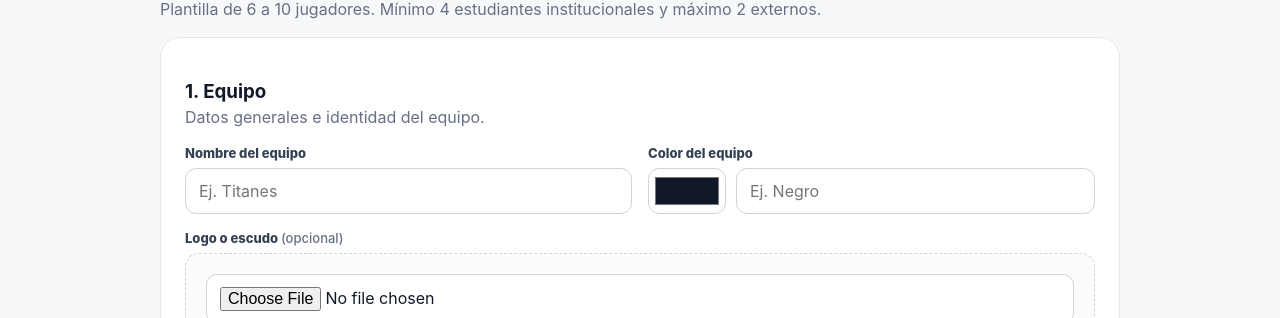
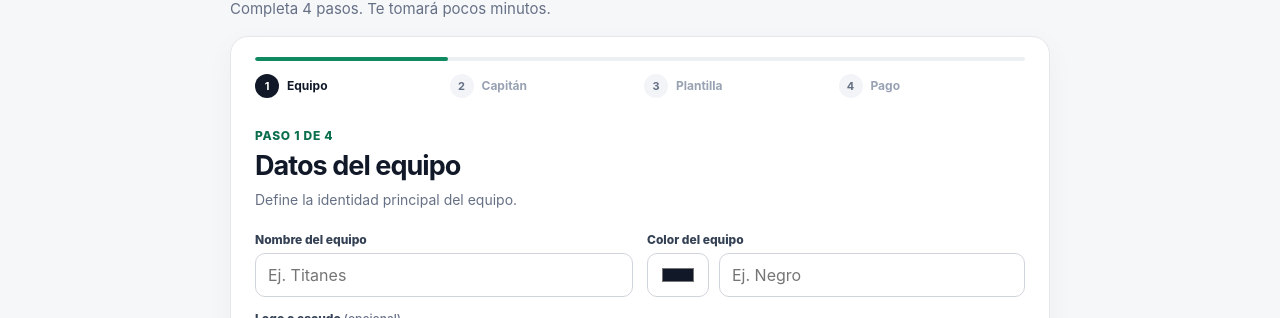
Before and after one commit to jeffer91/Club-futbol-ITSQMET-, a plain HTML site: page inscripcion/index.html in a window 1280 px wide. Shown: the part 191-509 px from the top of the page. Drawn offline with Linux system fonts and the light colour scheme.

Commit message:
Rediseña inscripción como formulario paginado

```diff
--- a/inscripcion/index.html
+++ b/inscripcion/index.html
@@ -1,12 +1,17 @@
-<!doctype html><html lang="es"><head><meta charset="utf-8"><meta name="viewport" content="width=device-width,initial-scale=1"><title>Inscripción de equipos · Club de Fútbol</title><link rel="stylesheet" href="../assets/styles.css"></head><body>
+<!doctype html><html lang="es"><head><meta charset="utf-8"><meta name="viewport" content="width=device-width,initial-scale=1"><title>Inscripción de equipos · Club de Fútbol</title><link rel="stylesheet" href="../assets/styles.css"><link rel="stylesheet" href="wizard.css"></head><body class="registration-page">
 <header class="topbar"><div class="container nav"><a class="brand" href="../"><span class="brand-mark">⚽</span><span>Club de Fútbol<small>NEXUM · Inscripción</small></span></a><nav class="nav-links"><a href="../estudiantes/">Campeonato</a><a class="active" href="./">Inscripción</a></nav></div></header>
-<main class="section"><div class="container" style="max-width:960px"><div class="section-head"><div><span class="eyebrow">Inscripción de equipos</span><h2 style="margin-top:12px">Registra tu equipo</h2><p>Plantilla de 6 a 10 jugadores. Mínimo 4 estudiantes institucionales y máximo 2 externos.</p></div></div>
-<form id="registrationForm" class="form-card">
-<section class="form-section"><h3>1. Equipo</h3><p>Datos generales e identidad del equipo.</p><div class="form-grid"><div class="field"><label>Nombre del equipo</label><input name="teamName" required placeholder="Ej. Titanes"></div><div class="field"><label>Color del equipo</label><div class="color-row"><input type="color" name="colorHex" value="#111827"><input name="colorName" required placeholder="Ej. Negro"></div></div><div class="field full"><label>Logo o escudo <span style="font-weight:500;color:var(--muted)">(opcional)</span></label><div class="filebox"><input id="logo" type="file" accept="image/png,image/jpeg"><div class="meta" id="logoName">Ningún archivo seleccionado</div></div></div></div></section>
-<section class="form-section"><h3>2. Capitán</h3><p>Será el contacto oficial del equipo.</p><div class="form-grid"><div class="field"><label>Nombres y apellidos</label><input name="captain" required></div><div class="field"><label>Cédula</label><input name="captainId" required inputmode="numeric"></div><div class="field"><label>Teléfono</label><input name="phone" required inputmode="tel"></div><div class="field"><label>Correo</label><input name="email" type="email" required></div></div></section>
-<section class="form-section"><div class="section-head" style="margin-bottom:12px"><div><h3>3. Plantilla</h3><p>Registra a todos los jugadores.</p></div><span class="badge info" id="playerCounter">0/10</span></div><div id="players"></div><button id="addPlayer" class="btn secondary small" type="button">+ Agregar jugador</button><div class="notice" style="margin-top:14px">En cancha se juega 6 vs. 6. Deben mantenerse al menos 4 estudiantes de la institución; pueden participar hasta 2 externos.</div></section>
-<section class="form-section"><h3>4. Comprobante de pago</h3><p>Adjunta una captura o archivo legible.</p><div class="filebox"><input id="payment" type="file" required accept="image/png,image/jpeg,application/pdf"><div class="meta" id="paymentName">JPG, PNG o PDF</div></div></section>
-<section class="form-section"><label style="display:flex;gap:10px;align-items:flex-start"><input type="checkbox" required style="margin-top:4px"><span>Acepto el reglamento y confirmo que los datos enviados son correctos.</span></label><div class="actions"><button class="btn accent" type="submit">Enviar inscripción</button><a class="btn secondary" href="../estudiantes/">Ver reglamento</a></div></section>
+<main class="registration-main"><div class="registration-shell">
+<div class="registration-intro"><span class="eyebrow">Inscripción de equipos</span><h1>Registra tu equipo</h1><p>Completa 4 pasos. Te tomará pocos minutos.</p></div>
+<form id="registrationForm" class="wizard-card">
+<div class="wizard-progress"><div class="progress-track"><span id="wizardProgressBar"></span></div><div class="wizard-steps"><div class="wizard-step-label active"><span>1</span><strong>Equipo</strong></div><div class="wizard-step-label"><span>2</span><strong>Capitán</strong></div><div class="wizard-step-label"><span>3</span><strong>Plantilla</strong></div><div class="wizard-step-label"><span>4</span><strong>Pago</strong></div></div></div>
+<div class="wizard-body">
+<section class="wizard-page active" data-step="1"><div class="wizard-head"><span class="wizard-kicker">Paso 1 de 4</span><h2>Datos del equipo</h2><p>Define la identidad principal del equipo.</p></div><div class="form-grid"><div class="field"><label>Nombre del equipo</label><input name="teamName" required placeholder="Ej. Titanes"></div><div class="field"><label>Color del equipo</label><div class="color-row"><input type="color" name="colorHex" value="#111827"><input name="colorName" required placeholder="Ej. Negro"></div></div><div class="field full"><label>Logo o escudo <span style="font-weight:500;color:var(--muted)">(opcional)</span></label><div class="upload-control"><input id="logo" type="file" accept="image/png,image/jpeg"><label class="upload-label" for="logo"><span class="upload-icon">↑</span><span class="upload-copy"><strong>Subir escudo</strong><small id="logoName">PNG o JPG · opcional</small></span></label></div></div></div></section>
+<section class="wizard-page" data-step="2"><div class="wizard-head"><span class="wizard-kicker">Paso 2 de 4</span><h2>Datos del capitán</h2><p>Será el contacto oficial del equipo.</p></div><div class="form-grid"><div class="field"><label>Nombres y apellidos</label><input name="captain" required autocomplete="name"></div><div class="field"><label>Cédula</label><input name="captainId" required inputmode="numeric" placeholder="10 dígitos"></div><div class="field"><label>Teléfono</label><input name="phone" required inputmode="tel" autocomplete="tel"></div><div class="field"><label>Correo</label><input name="email" type="email" required autocomplete="email"></div></div></section>
+<section class="wizard-page" data-step="3"><div class="wizard-head"><span class="wizard-kicker">Paso 3 de 4</span><h2>Plantilla</h2><p>Registra entre 6 y 10 jugadores.</p></div><div class="roster-toolbar"><div class="roster-count"><strong>Jugadores registrados</strong><span class="badge info" id="playerCounter">0/10</span></div><button id="addPlayer" class="btn secondary small" type="button">+ Agregar jugador</button></div><div id="players"></div><p class="roster-note">Mínimo 4 estudiantes institucionales y máximo 2 externos por equipo.</p></section>
+<section class="wizard-page" data-step="4"><div class="wizard-head"><span class="wizard-kicker">Paso 4 de 4</span><h2>Pago y confirmación</h2><p>Adjunta el comprobante y revisa los datos principales.</p></div><div class="field"><label>Comprobante de pago</label><div class="upload-control"><input id="payment" type="file" required accept="image/png,image/jpeg,application/pdf"><label class="upload-label" for="payment"><span class="upload-icon">↑</span><span class="upload-copy"><strong>Subir comprobante</strong><small id="paymentName">JPG, PNG o PDF</small></span></label></div></div><div class="review-box"><div class="review-item"><span>Equipo</span><strong id="reviewTeam">Sin completar</strong></div><div class="review-item"><span>Capitán</span><strong id="reviewCaptain">Sin completar</strong></div><div class="review-item"><span>Plantilla</span><strong id="reviewPlayers">0 jugadores</strong></div></div><label class="terms-row"><input type="checkbox" required><span>Acepto el reglamento y confirmo que los datos enviados son correctos. <a href="../estudiantes/" target="_blank" rel="noopener">Consultar reglamento</a></span></label></section>
+</div>
+<div id="wizardError" class="wizard-error"></div>
+<div class="wizard-nav"><button id="wizardBack" class="btn secondary" type="button" hidden>← Atrás</button><div class="wizard-nav-right"><button id="wizardNext" class="btn accent" type="button">Siguiente →</button><button id="wizardSubmit" class="btn accent" type="submit" hidden>Enviar inscripción</button></div></div>
 </form></div></main>
 <div class="modal" id="registrationSuccess"><div class="modal-card"><span class="badge success">Inscripción recibida</span><h3 style="font-size:28px;margin-bottom:8px">Tu equipo fue registrado</h3><p>Guarda este código para identificar la inscripción:</p><div class="card" style="font-size:32px;font-weight:900;text-align:center" id="successCode">EQ-000</div><button id="closeSuccess" class="btn accent" style="width:100%;margin-top:14px">Entendido</button></div></div>
-<script src="../assets/config.js"></script><script src="../assets/data.js"></script><script src="../assets/app.js"></script></body></html>
+<script src="../assets/config.js"></script><script src="../assets/data.js"></script><script src="../assets/app.js"></script><script src="wizard.js"></script></body></html>
```
